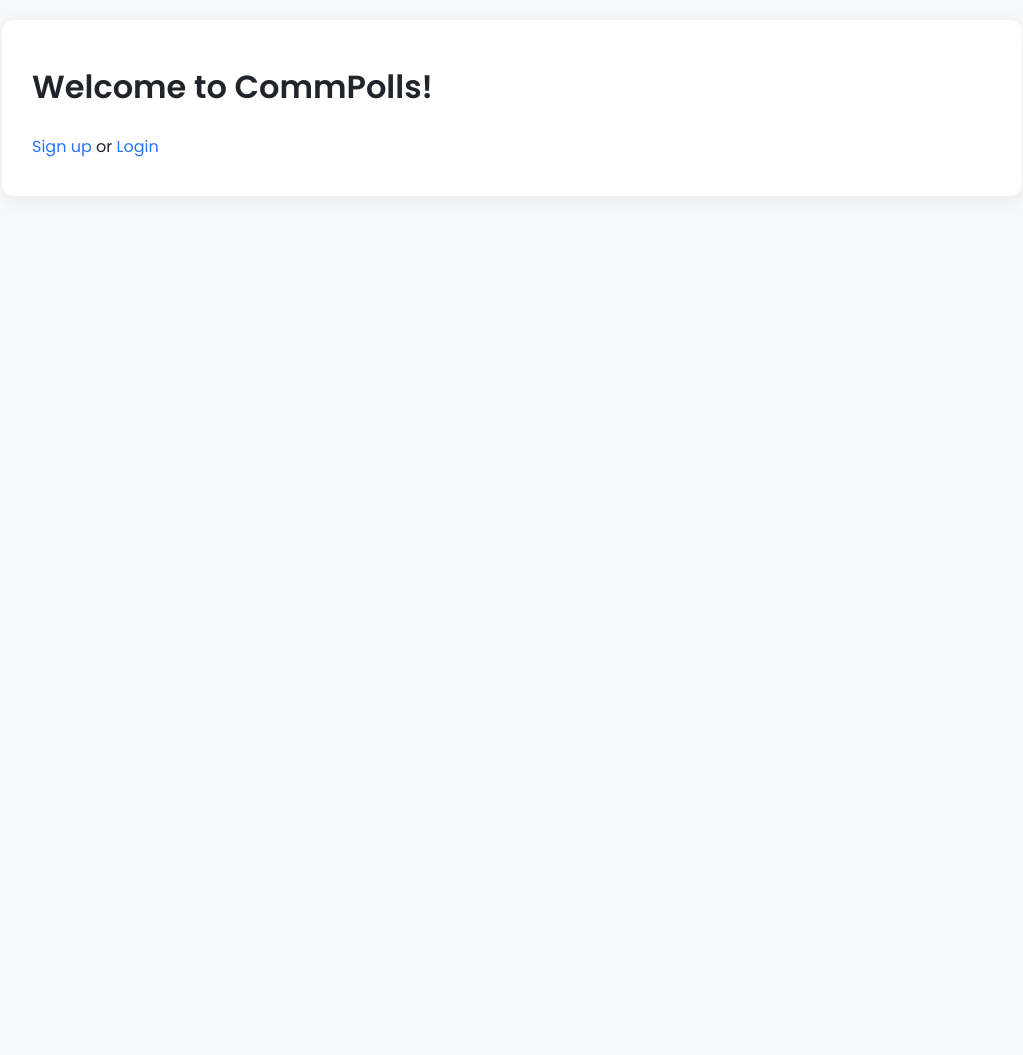
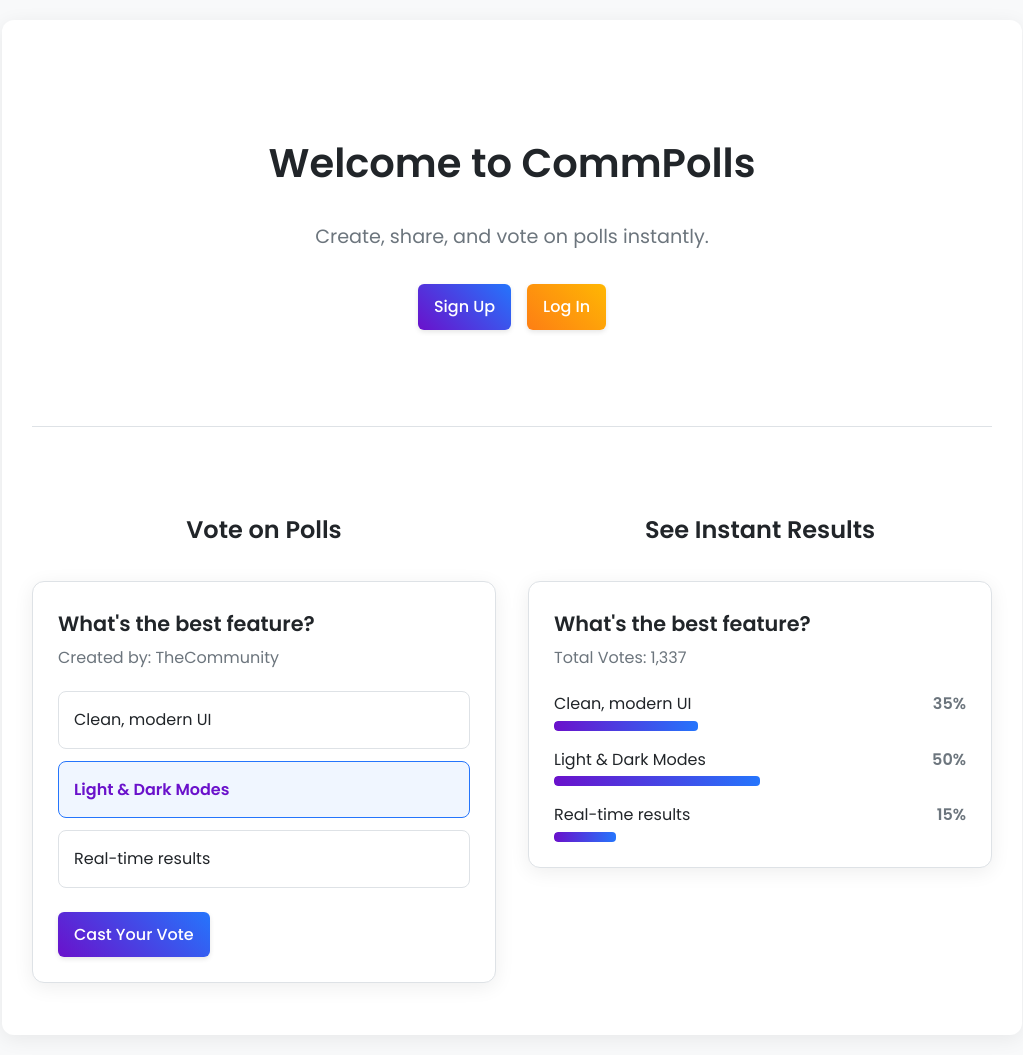
Before and after one commit to mikolajed/CommPolls, a Django app: page / in a window 1280 px wide. Shown: the whole page, without its empty margins (128-1151 px from the left). Before the commit the page ends 157 px from the top, so only its background shows below. Run offline with Django 4.2, Linux system fonts and the light colour scheme.

Commit message:
Update landing page, add showcase

```diff
--- a/comm_polls/static/comm_polls/modern-theme.css
+++ b/comm_polls/static/comm_polls/modern-theme.css
@@ -260,6 +260,126 @@ button.danger, .button-link.danger {
     justify-content: center;
 }
 
+/* Guest View */
+.guest-view {
+    max-width: 500px;
+    margin: 0 auto;
+    text-align: center;
+    padding: 4rem 0;
+}
+
+.guest-title {
+    font-size: 2.5em;
+}
+
+.guest-subtitle {
+    font-size: 1.2em;
+    color: var(--text-muted);
+    margin-bottom: 2rem;
+}
+.guest-actions {
+    display: flex;
+    justify-content: center;
+    gap: 1rem;
+}
+
+/* Showcase Container for Guest View */
+.showcase-container {
+    display: grid;
+    grid-template-columns: 1fr;
+    gap: 2rem;
+}
+@media (min-width: 900px) {
+    .showcase-container { grid-template-columns: 1fr 1fr; }
+}
+.showcase-section {
+    text-align: center;
+    padding: 2rem 0;
+}
+
+.showcase-title {
+    margin-bottom: 2rem;
+}
+
+.showcase-poll-wrapper {
+    max-width: 600px;
+    margin: 0 auto;
+    text-align: left;
+}
+
+.showcase-poll {
+    background: var(--card-bg);
+    border: 1px solid var(--border-color);
+    padding: 25px;
+    border-radius: 12px;
+    box-shadow: 0 4px 20px var(--shadow-color);
+}
+
+.showcase-poll-header strong {
+    font-size: 1.3em;
+    font-weight: 600;
+}
+
+.showcase-poll-header p {
+    color: var(--text-muted);
+    margin: 5px 0 20px;
+}
+
+.showcase-choices {
+    display: flex;
+    flex-direction: column;
+    gap: 0.75rem;
+    margin-bottom: 1.5rem;
+}
+
+.showcase-choice {
+    background: var(--form-bg);
+    border: 1px solid var(--border-color);
+    padding: 15px;
+    border-radius: 8px;
+    cursor: pointer;
+}
+
+.showcase-choice.selected {
+    border-color: var(--primary-end);
+    background-color: var(--choice-hover-bg);
+    color: var(--primary-start);
+    font-weight: 600;
+}
+
+/* Showcase Results */
+.showcase-results {
+    display: flex;
+    flex-direction: column;
+    gap: 1rem;
+}
+
+.result-item {
+    display: grid;
+    grid-template-columns: 1fr auto;
+    grid-template-areas:
+        "label percent"
+        "bar bar";
+    gap: 0.25rem 1rem;
+    align-items: center;
+}
+
+.result-label { grid-area: label; }
+.result-percent { grid-area: percent; font-weight: 600; color: var(--text-muted); }
+.result-bar {
+    grid-area: bar;
+    background-color: var(--form-bg);
+    border-radius: 4px;
+    height: 10px;
+    overflow: hidden;
+}
+
+.bar-fill {
+    height: 100%;
+    background: linear-gradient(90deg, var(--primary-start) 0%, var(--primary-end) 100%);
+    border-radius: 4px;
+}
+
 /* Responsive Design */
 @media (max-width: 768px) {
     body { font-size: 16px; }
--- /dev/null
+++ b/comm_polls/static/comm_polls/showcase.js
@@ -0,0 +1,14 @@
+document.addEventListener('DOMContentLoaded', () => {
+    const showcaseChoices = document.querySelectorAll('.showcase-choice');
+    if (showcaseChoices.length === 0) return;
+
+    showcaseChoices.forEach(choice => {
+        choice.addEventListener('click', () => {
+            // Remove 'selected' from all choices in the same poll
+            const parentPoll = choice.closest('.showcase-poll');
+            parentPoll.querySelectorAll('.showcase-choice').forEach(c => c.classList.remove('selected'));
+            // Add 'selected' to the clicked choice
+            choice.classList.add('selected');
+        });
+    });
+});
--- a/comm_polls/templates/comm_polls/home.html
+++ b/comm_polls/templates/comm_polls/home.html
@@ -72,11 +72,70 @@
     {% else %}
         <!-- Guest View -->
         <div class="guest-view">
-            <h1>Welcome to CommPolls!</h1>
-            <p>
-                <a href="{% url 'comm_polls:signup' %}">Sign up</a> or
-                <a href="{% url 'login' %}">Login</a>
-            </p>
+            <h1 class="guest-title">Welcome to CommPolls</h1>
+            <p class="guest-subtitle">Create, share, and vote on polls instantly.</p>
+            <div class="guest-actions">
+                <a href="{% url 'comm_polls:signup' %}" class="button-link">Sign Up</a>
+                <a href="{% url 'login' %}" class="button-link secondary">Log In</a>
+            </div>
+        </div>
+
+        <hr>
+
+        <div class="showcase-container">
+            <div class="showcase-section">
+                <h2 class="showcase-title">Vote on Polls</h2>
+                <div class="showcase-poll-wrapper">
+                    <div class="showcase-poll">
+                        <div class="showcase-poll-header">
+                            <strong>What's the best feature?</strong>
+                            <p>Created by: TheCommunity</p>
+                        </div>
+                        <div class="showcase-choices">
+                            <div class="showcase-choice">Clean, modern UI</div>
+                            <div class="showcase-choice selected">Light & Dark Modes</div>
+                            <div class="showcase-choice">Real-time results</div>
+                        </div>
+                        <button class="button-link" disabled>Cast Your Vote</button>
+                    </div>
+                </div>
+            </div>
+
+            <div class="showcase-section">
+                <h2 class="showcase-title">See Instant Results</h2>
+                <div class="showcase-poll-wrapper">
+                    <div class="showcase-poll">
+                        <div class="showcase-poll-header">
+                            <strong>What's the best feature?</strong>
+                            <p>Total Votes: 1,337</p>
+                        </div>
+                        <div class="showcase-results">
+                            <div class="result-item">
+                                <span class="result-label">Clean, modern UI</span>
+                                <div class="result-bar"><div class="bar-fill" style="width: 35%;"></div></div>
+                                <span class="result-percent">35%</span>
+                            </div>
+                            <div class="result-item">
+                                <span class="result-label">Light & Dark Modes</span>
+                                <div class="result-bar"><div class="bar-fill" style="width: 50%;"></div></div>
+                                <span class="result-percent">50%</span>
+                            </div>
+                            <div class="result-item">
+                                <span class="result-label">Real-time results</span>
+                                <div class="result-bar"><div class="bar-fill" style="width: 15%;"></div></div>
+                                <span class="result-percent">15%</span>
+                            </div>
+                        </div>
+                    </div>
+                </div>
+            </div>
         </div>
     {% endif %}
 {% endblock %}
+
+{% block extra_head %}
+    {% if not user.is_authenticated %}
+        {% load static %}
+        <script src="{% static 'comm_polls/showcase.js' %}" defer></script>
+    {% endif %}
+{% endblock %}
```
